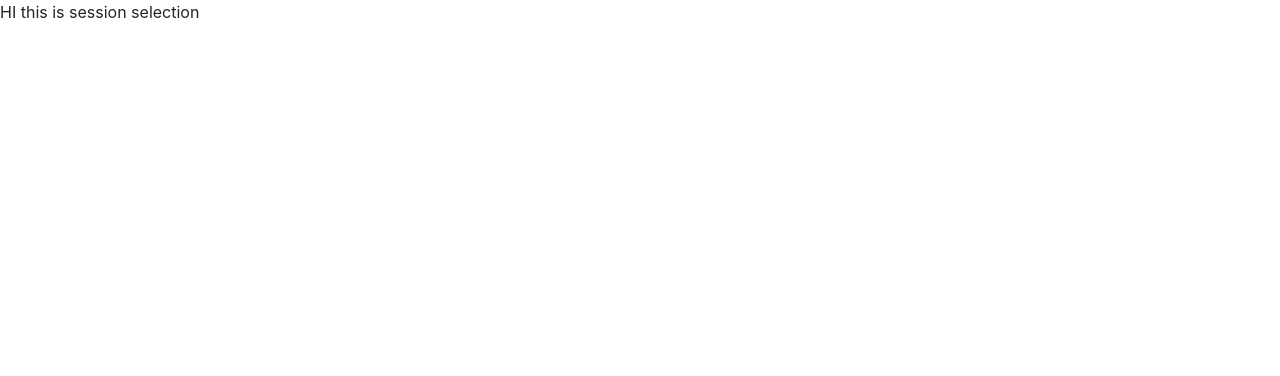
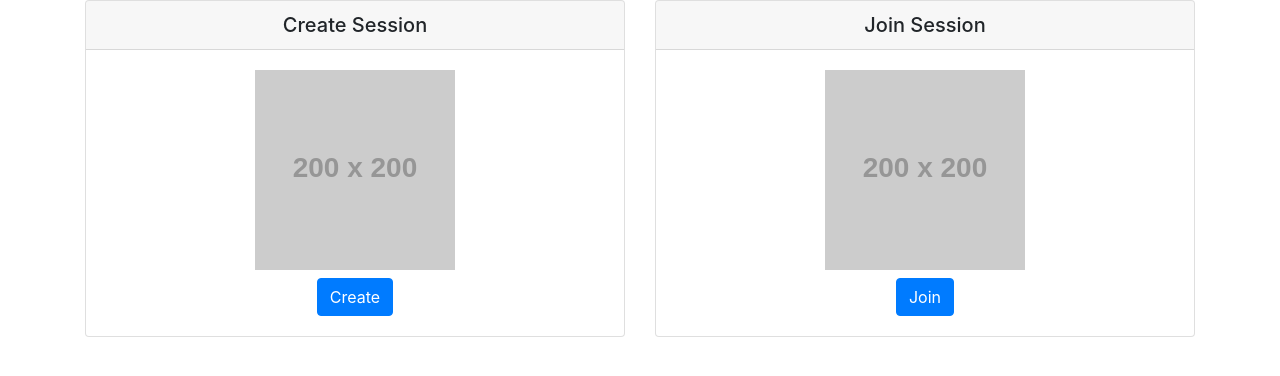
Before and after one commit to ahsan-bilal-786/poker, a React (Create React App) app in the folder poker-fe/: page / in a window 1280 px wide. Shown: the top 376 px of the page. Built offline with nearby package versions, Linux system fonts and the light colour scheme.

Commit message:
setting up the home page and session cards in home page design

```diff
--- a/poker-fe/src/pages/SessionSelection/index.jsx
+++ b/poker-fe/src/pages/SessionSelection/index.jsx
@@ -1,8 +1,50 @@
 import React, { Component } from "react";
+import { Card, Button, Container, Row, Col } from "react-bootstrap";
+
+const CreateSessionCard = () => {
+  return (
+    <Card className='text-center'>
+      <Card.Header as='h5'>Create Session</Card.Header>
+      <Card.Body>
+        <div className='d-block mb-2'>
+          <img src='http://via.placeholder.com/200x200' alt='create session' />
+        </div>
+        <Button variant='primary'>Create</Button>
+      </Card.Body>
+    </Card>
+  );
+};
+
+const JoinSessionCard = () => {
+  return (
+    <Card>
+      <Card.Header as='h5' className='text-center'>
+        Join Session
+      </Card.Header>
+      <Card.Body className='text-center'>
+        <div className='d-block mb-2'>
+          <img src='http://via.placeholder.com/200x200' alt='join session' />
+        </div>
+        <Button variant='primary'>Join</Button>
+      </Card.Body>
+    </Card>
+  );
+};
 
 class SessionSelection extends Component {
   render() {
-    return <div>HI this is session selection</div>;
+    return (
+      <Container className='h-100'>
+        <Row className='align-items-center h-100'>
+          <Col sm='6'>
+            <CreateSessionCard />
+          </Col>
+          <Col sm='6 '>
+            <JoinSessionCard />
+          </Col>
+        </Row>
+      </Container>
+    );
   }
 }
 
```
